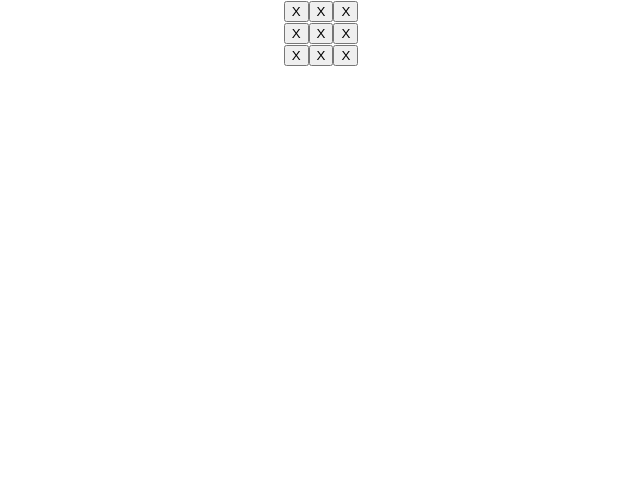
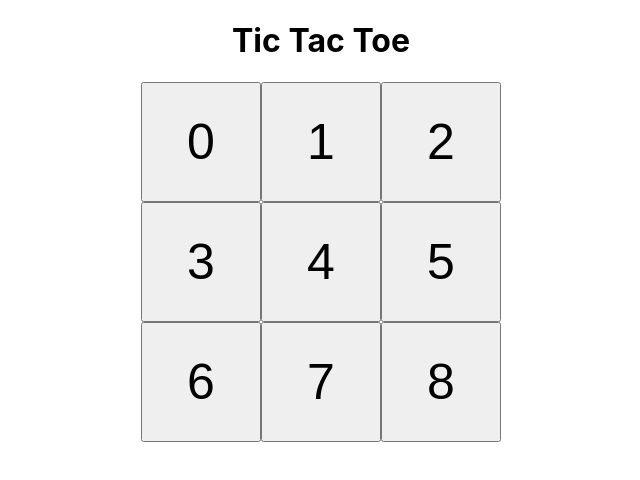
Before and after one commit to tinasc/tic-tac-toe-game, a React (Create React App) app: page / in a window 1280 px wide. Shown: the top 480 px of the page, without its empty margins (319-959 px from the left). Built offline with nearby package versions, Linux system fonts and the light colour scheme.

Commit message:
Rendering Squares

```diff
--- a/src/App.css
+++ b/src/App.css
@@ -2,37 +2,18 @@
   text-align: center;
 }
 
-.App-logo {
-  height: 40vmin;
-  pointer-events: none;
+.board{
+  text-align:center;
+  margin:auto;
 }
 
-@media (prefers-reduced-motion: no-preference) {
-  .App-logo {
-    animation: App-logo-spin infinite 20s linear;
-  }
+.board-row{
+  display:flex;
+  justify-content: center;
 }
 
-.App-header {
-  background-color: #282c34;
-  min-height: 100vh;
-  display: flex;
-  flex-direction: column;
-  align-items: center;
-  justify-content: center;
-  font-size: calc(10px + 2vmin);
-  color: white;
+.btn{
+  height:120px;
+  width:120px;
+  font-size: 50px;
 }
-
-.App-link {
-  color: #61dafb;
-}
-
-@keyframes App-logo-spin {
-  from {
-    transform: rotate(0deg);
-  }
-  to {
-    transform: rotate(360deg);
-  }
-}
--- a/src/App.js
+++ b/src/App.js
@@ -5,6 +5,7 @@ import Board from './components/Board';
 function App() {
   return (
     <div className="App">
+      <h1> Tic Tac Toe</h1>
       <Board/>
     </div>
   );
--- a/src/components/Board.js
+++ b/src/components/Board.js
@@ -1,23 +1,29 @@
 import React from 'react';
 import Square from './Square';
+import "../App.css";
 
 function Board() {
+    const renderSquare =(i) => {
+        return(
+            <Square value ={i}/>
+        )
+    }
     return (
-        <div>
-            <div>
-                <Square value="X"/>
-                <Square value="X"/>
-                <Square value="X"/>
+        <div className="board">
+            <div className="board-row">
+                {renderSquare(0)}
+                {renderSquare(1)}
+                {renderSquare(2)}
             </div>
-            <div>
-                <Square value="X"/>
-                <Square value="X"/>
-                <Square value="X"/>
+            <div className="board-row">
+                {renderSquare(3)}
+                {renderSquare(4)}
+                {renderSquare(5)}
             </div>
-            <div>
-                <Square value="X"/>
-                <Square value="X"/>
-                <Square value="X"/>
+            <div className="board-row">
+                {renderSquare(6)}
+                {renderSquare(7)}
+                {renderSquare(8)}
             </div>
         </div>
 
--- a/src/components/Square.js
+++ b/src/components/Square.js
@@ -2,9 +2,12 @@ import React from 'react'
 
 function Square({value}) {
     return (
-        <button>
-            {value}
-        </button>
+        <div>
+            <button className = "btn">
+                {value}
+            </button>
+        </div>
+
     )
 }
 
--- a/src/index.css
+++ b/src/index.css
@@ -1,3 +1,4 @@
+
 body {
   margin: 0;
   font-family: -apple-system, BlinkMacSystemFont, 'Segoe UI', 'Roboto', 'Oxygen',
```
